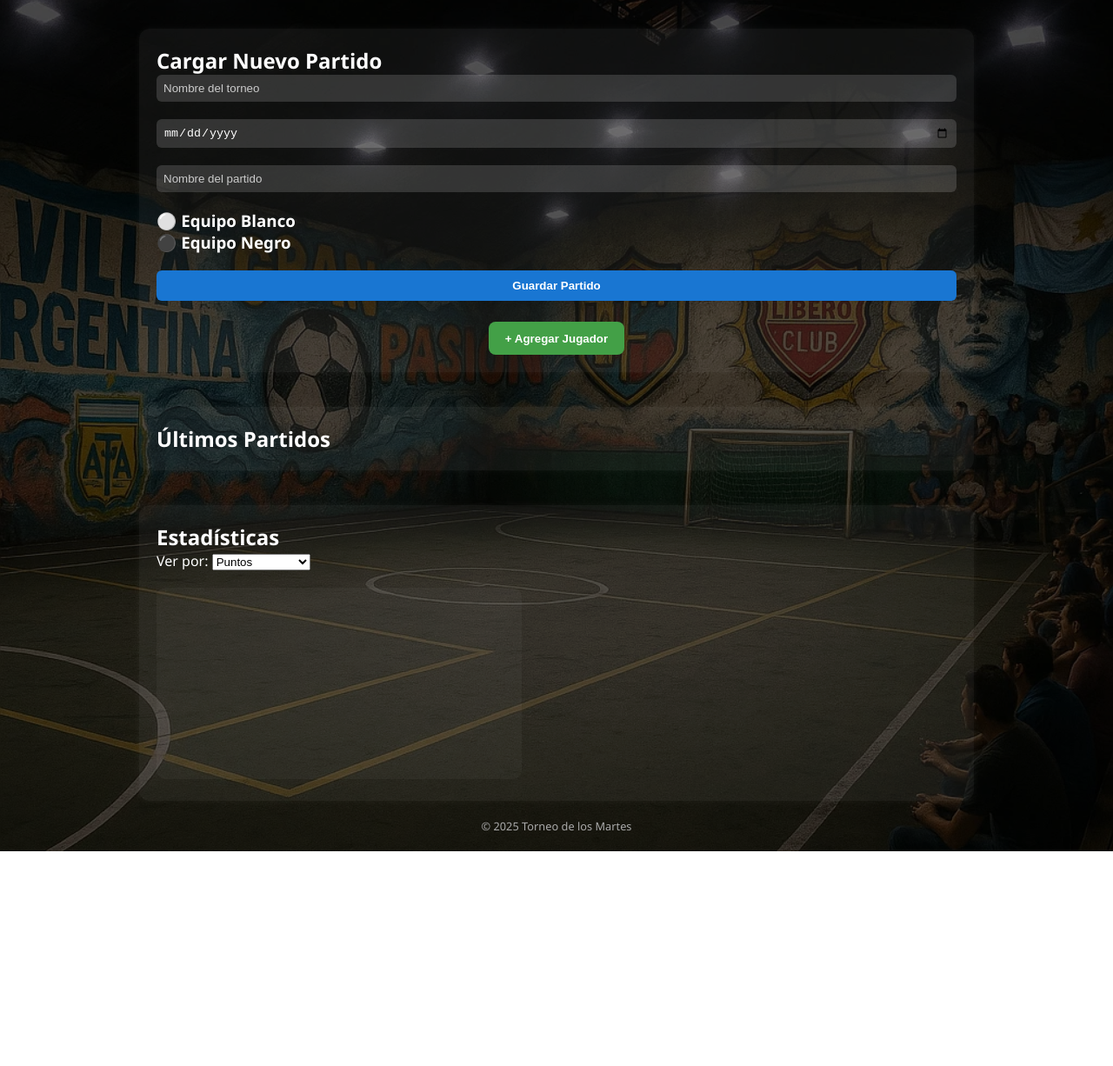
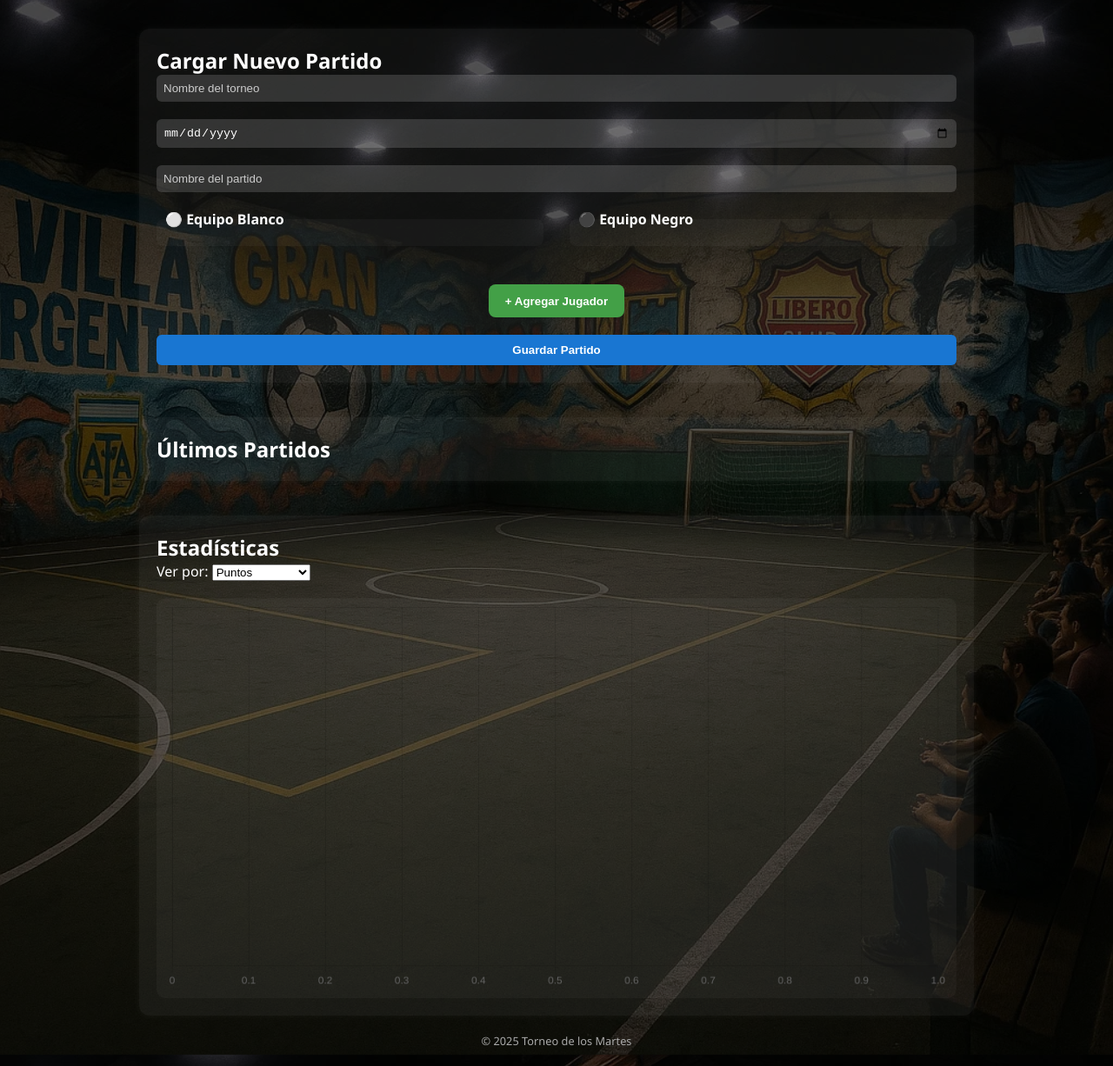
Before and after one commit to Juanchirobot/torneo-martes, a website: page index.html in a window 1280 px wide. Shown: the part 67-1293 px from the top of the page at 87% size. Before the commit the page ends 1046 px from the top, so only its background shows below. Drawn offline with nearby package versions, Linux system fonts and the light colour scheme.

Commit message:
Update index.html

```diff
--- a/index.html
+++ b/index.html
@@ -17,29 +17,27 @@
     <section class="formulario">
       <h2>Cargar Nuevo Partido</h2>
       <form id="formPartido">
-      <input type="text" id="nombre_torneo" placeholder="Nombre del torneo" required />
-      <input type="date" id="fecha_partido" required />
-      <input type="text" id="nombre_partido" placeholder="Nombre del partido" required />
+        <input type="text" id="nombre_torneo" placeholder="Nombre del torneo" required/>
+        <input type="date" id="fecha_partido" required/>
+        <input type="text" id="nombre_partido" placeholder="Nombre del partido" required/>
 
-      <div class="equipos">
-        <div class="equipo">
-          <h3>⚪ Equipo Blanco</h3>
-          <div id="equipoBlanco" class="jugadores"></div>
+        <div class="equipos-grid">
+          <fieldset>
+            <legend>⚪ Equipo Blanco</legend>
+            <div id="equipoBlanco"></div>
+          </fieldset>
+          <fieldset>
+            <legend>⚫ Equipo Negro</legend>
+            <div id="equipoNegro"></div>
+          </fieldset>
         </div>
 
-        <div class="equipo">
-          <h3>⚫ Equipo Negro</h3>
-          <div id="equipoNegro" class="jugadores"></div>
-        </div>
+        <div class="agregar-jugador-wrapper">
+          <button type="button" onclick="abrirModalJugador()">+ Agregar Jugador</button>
         </div>
 
         <button type="submit">Guardar Partido</button>
       </form>
-
-    <!-- Botón para abrir modal de nuevo jugador -->
-    <div class="agregar-jugador-wrapper">
-      <button type="button" onclick="abrirModalJugador()">+ Agregar Jugador</button>
-    </div>
     </section>
 
     <section class="ultimos-partidos">
@@ -57,14 +55,19 @@
           <option value="partidos">Participaciones</option>
         </select>
       </div>
+      <canvas id="graficoJugadores"></canvas>
+    </section>
+  </main>
 
-    <canvas id="graficoPosiciones" width="400" height="200"></canvas>
-  </section>
+  <footer>
+    <p>&copy; 2025 Torneo de los Martes</p>
+  </footer>
 
-  <!-- Modal para nuevo jugador -->
+  <!-- Modal -->
+  <div id="overlay" class="overlay"></div>
   <div id="modalJugador" class="modal">
+    <h3>Agregar nuevo jugador</h3>
     <form id="formJugador">
-      <h3>Nuevo Jugador</h3>
       <input type="text" id="nuevoJugador" placeholder="Nombre del jugador" required />
       <div class="modal-buttons">
         <button type="submit">Guardar</button>
@@ -72,13 +75,6 @@
       </div>
     </form>
   </div>
-</main>
-
-  <footer>
-    <p>&copy; 2025 Torneo de los Martes</p>
-  </footer>
-
-  <div id="overlay" class="overlay"></div>
 
   <script src="script.js"></script>
 </body>
```
Lines whose indentation alone changed are shown as unchanged.
